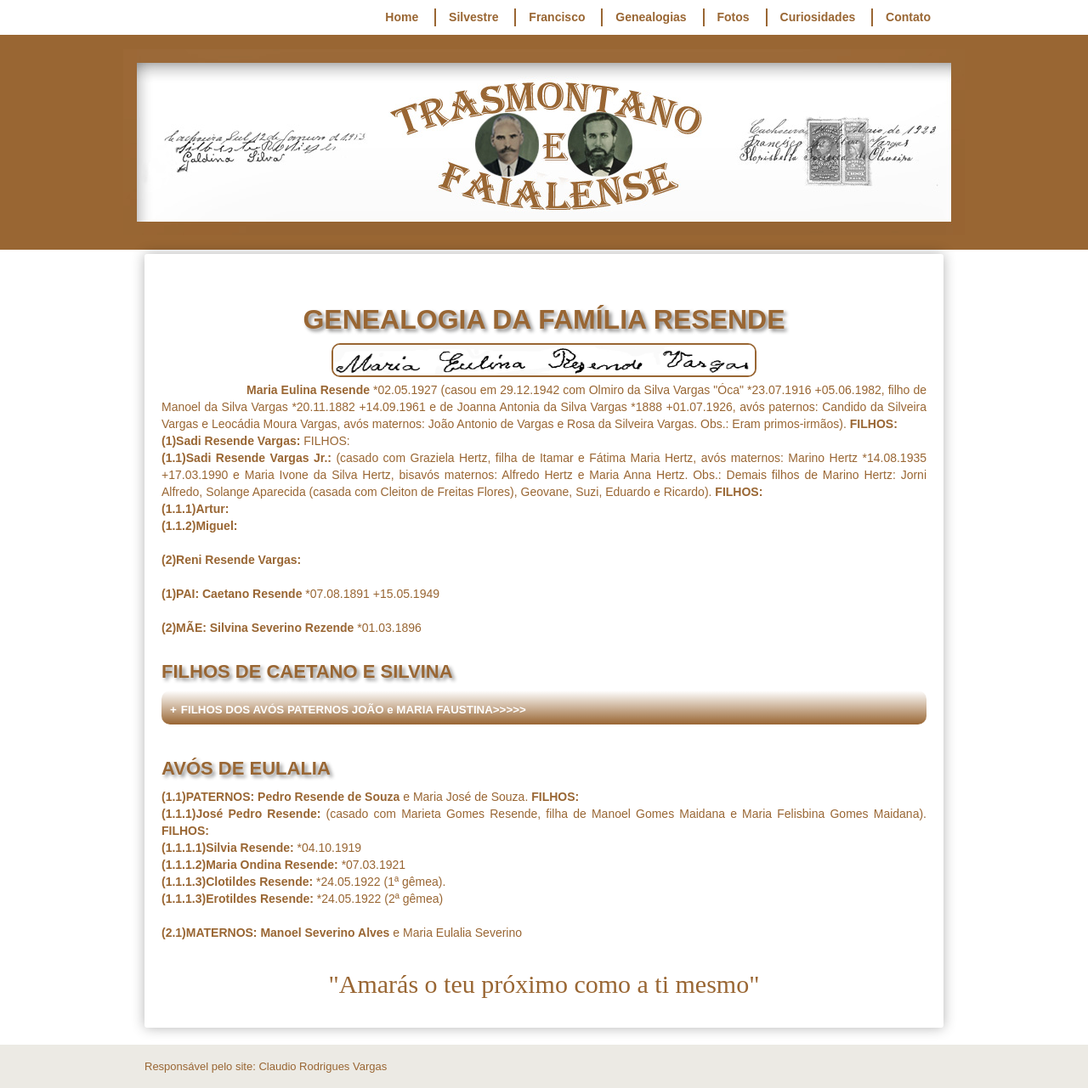
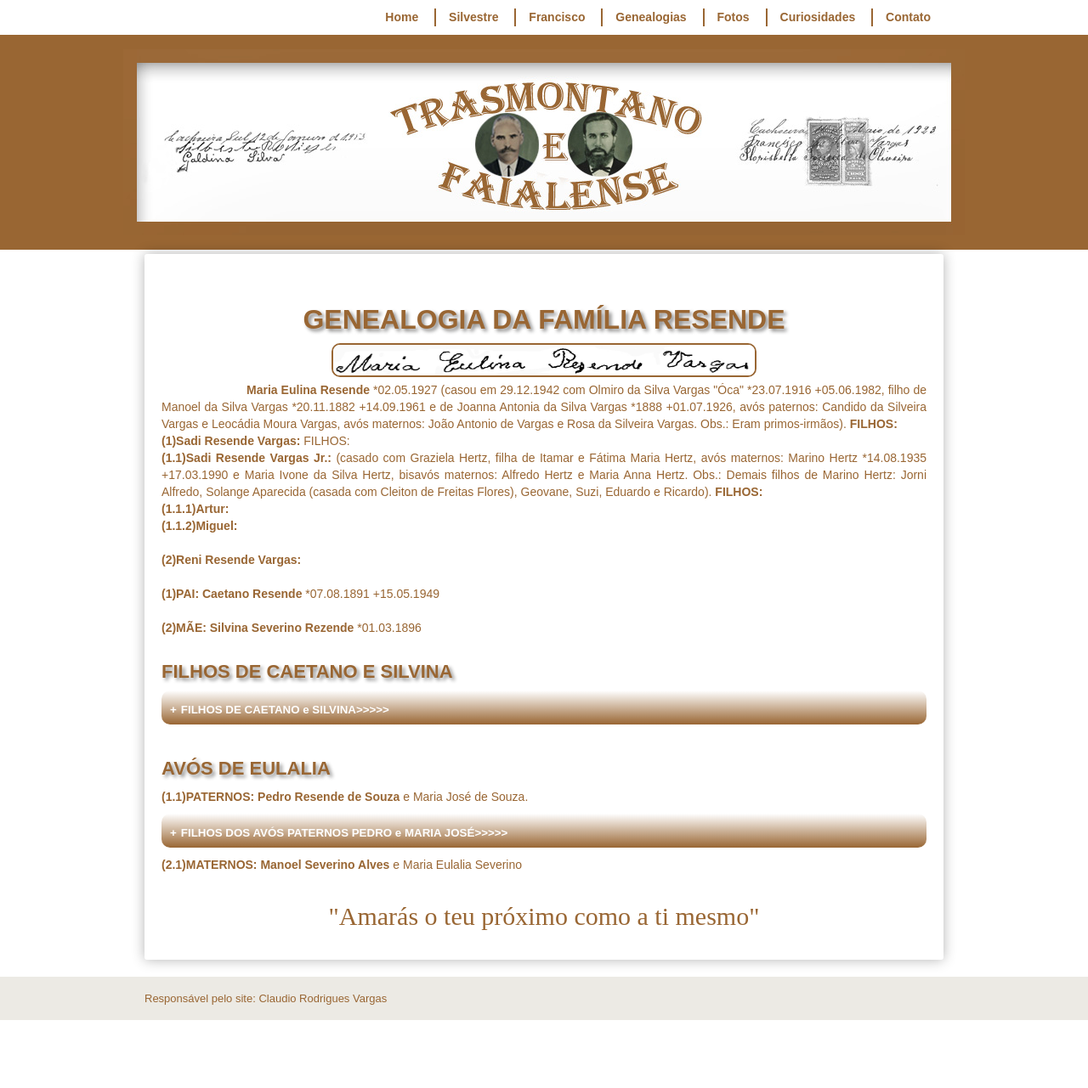
Before and after one commit to claudiovargas1955/claudiovargas1955.github.io, a Jekyll site: the page built from _pages/familia-resende.html, in a window 1280 px wide. Shown: the whole page at 85% size. Built offline with Jekyll 4.4.1, drawn with Linux system fonts in a browser that asks for light colours; some web fonts are replaced; after the commit the page ends 1201 px from its top, so only the background shows below that; some of the changed lines change nothing that is shown.

Commit message:
Update familia-resende.html

```diff
--- a/_pages/familia-resende.html
+++ b/_pages/familia-resende.html
@@ -115,7 +115,7 @@ Jorni Alfredo, Solange Aparecida (casada com Cleiton de Freitas Flores), Geovane
 <b>(2)MÃE: Silvina Severino Rezende </b>*01.03.1896<br><br>
 
 <h4>FILHOS DE CAETANO E SILVINA</h4>
-<details><summary><b>FILHOS DOS AVÓS PATERNOS JOÃO e MARIA FAUSTINA>>>>></summary></b><br/>
+<details><summary><b>FILHOS DE CAETANO e SILVINA>>>>></summary></b><br/>
     <p><b>(2.1.1.1)Maria Eulina Resende: </b>*02.05.1927 (veja dados acima).<br><br>
 
     <b>(2.1.1.2)Ivonir Resende:</b><br><br>
@@ -198,15 +198,16 @@ Jorni Alfredo, Solange Aparecida (casada com Cleiton de Freitas Flores), Geovane
       Vargas e avós maternos: Fortunato Barreto Marques e Maria Antonia Barreto). </details></p><br>
 
 <h4>AVÓS DE EULALIA</h4>
-
-<p><b>(1.1)PATERNOS: Pedro Resende de Souza</b> e Maria José de Souza. <b>FILHOS: </b><br>
-  <b>(1.1.1)José Pedro Resende: </b>(casado com Marieta Gomes Resende, filha de Manoel Gomes Maidana e Maria Felisbina Gomes Maidana).
+<p><b>(1.1)PATERNOS: Pedro Resende de Souza</b> e Maria José de Souza.
+  <details><summary><b>FILHOS DOS AVÓS PATERNOS PEDRO e MARIA JOSÉ>>>>></summary></b><br/>
+  <p><b>(1.1.1)José Pedro Resende: </b>(casado com Marieta Gomes Resende, filha de Manoel Gomes Maidana e Maria Felisbina Gomes Maidana).
   <b>FILHOS: </b><br>
     <b>(1.1.1.1)Silvia Resende: </b>*04.10.1919 <br>
     <b>(1.1.1.2)Maria Ondina Resende: </b>*07.03.1921 <br>
     <b>(1.1.1.3)Clotildes Resende: </b>*24.05.1922 (1ª gêmea).<br>
-    <b>(1.1.1.3)Erotildes Resende: </b>*24.05.1922 (2ª gêmea)<br><br>
+    <b>(1.1.1.3)Erotildes Resende: </b>*24.05.1922 (2ª gêmea).<br><br>
+    <b>(1.1.1.4)Santos Silvio Resende: </b>*14.04.1923 </details></p>
 
-<b>(2.1)MATERNOS: Manoel Severino Alves</b> e Maria Eulalia Severino<br><br>
+<p><b>(2.1)MATERNOS: Manoel Severino Alves</b> e Maria Eulalia Severino<br><br>
 
   <p style="text-align:center; color:#996633; font-size:30px; font-family: 'Rancho', cursive ">"Amarás o teu próximo como a ti mesmo"</p>
```
